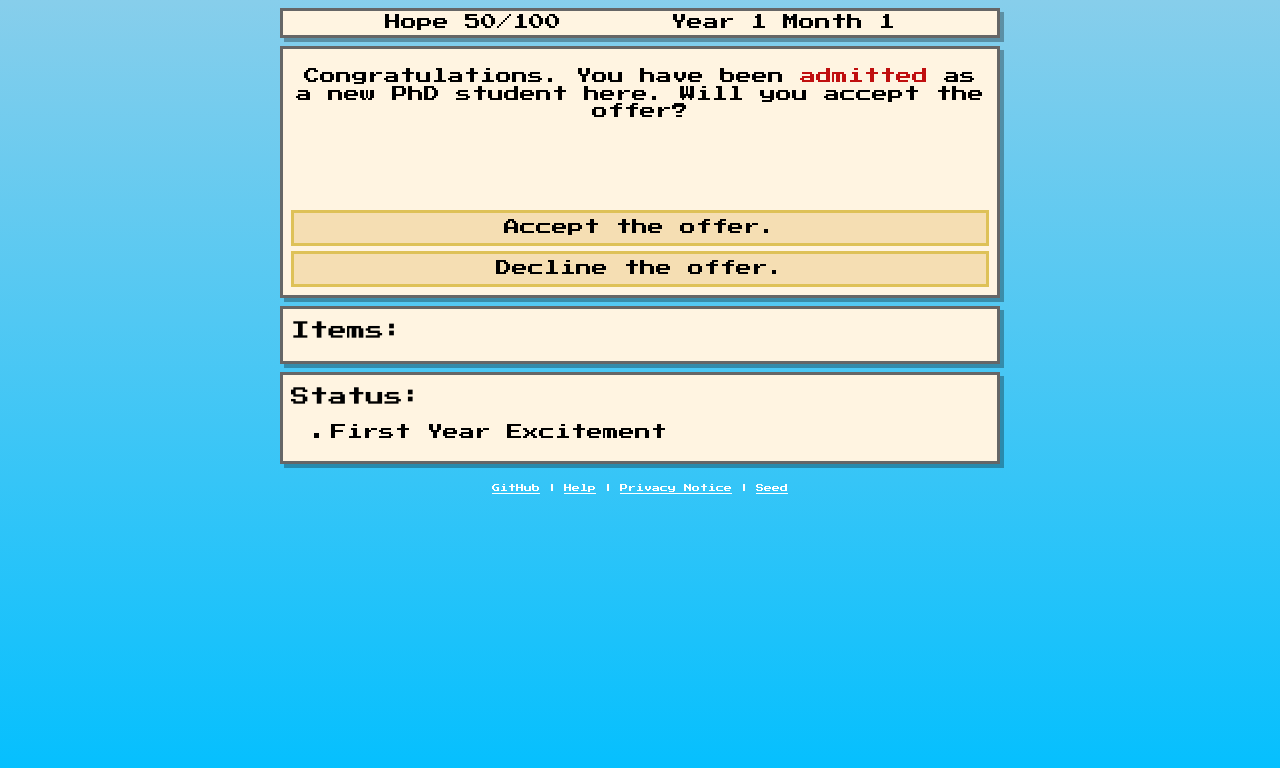
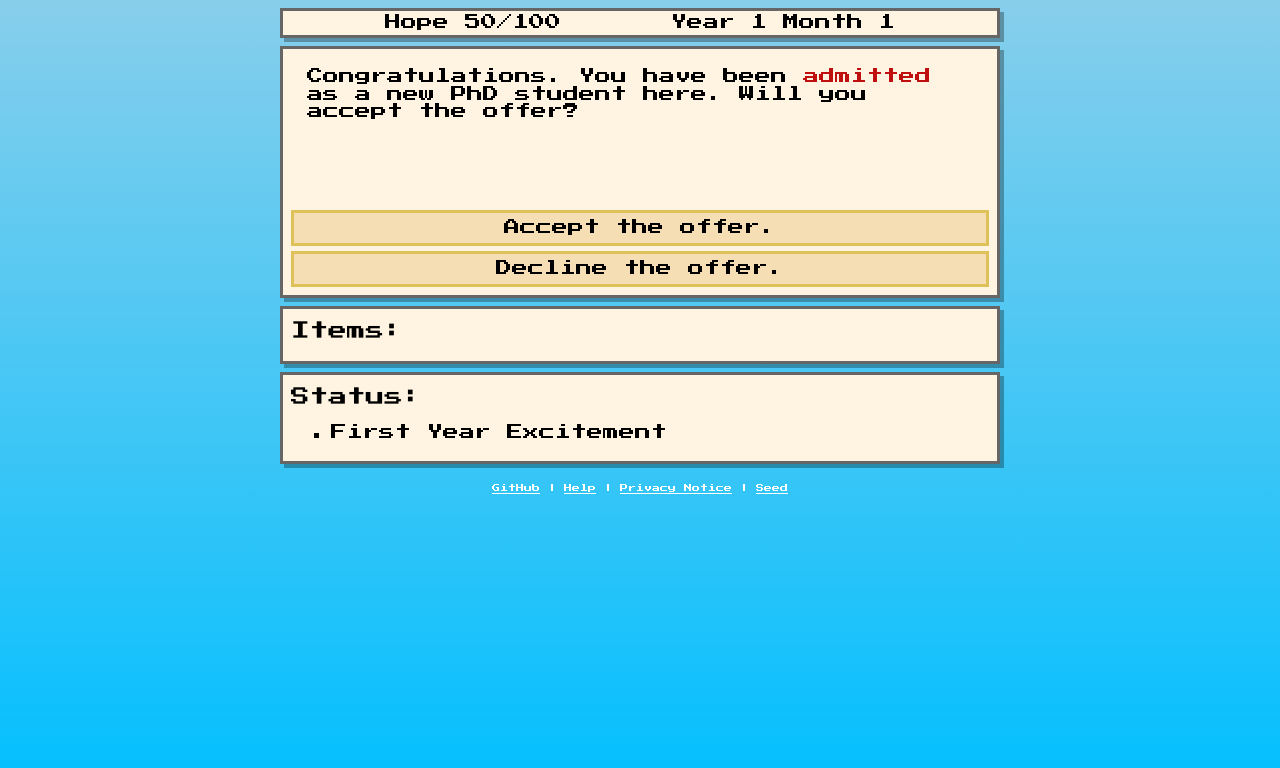
Before and after one commit to morriswmz/phd-game, a website with bundled scripts: page static/index.html in a window 1280 px wide. Built offline with nearby package versions, Linux system fonts and the light colour scheme.

Commit message:
Let's left align text in the main window.
Less text moving around when animating. Easier to read.

```diff
--- a/static/css/main.css
+++ b/static/css/main.css
@@ -90,12 +90,12 @@ em {
 }
 #message_window {
     min-height: 240px;
-    text-align: center;
     display: flex;
     flex-direction: column;
 }
 .message_container {
     flex-grow: 1;
+    padding: 0 1em;
 }
 .choices_container a {
     transform: scale(0.5);
```
